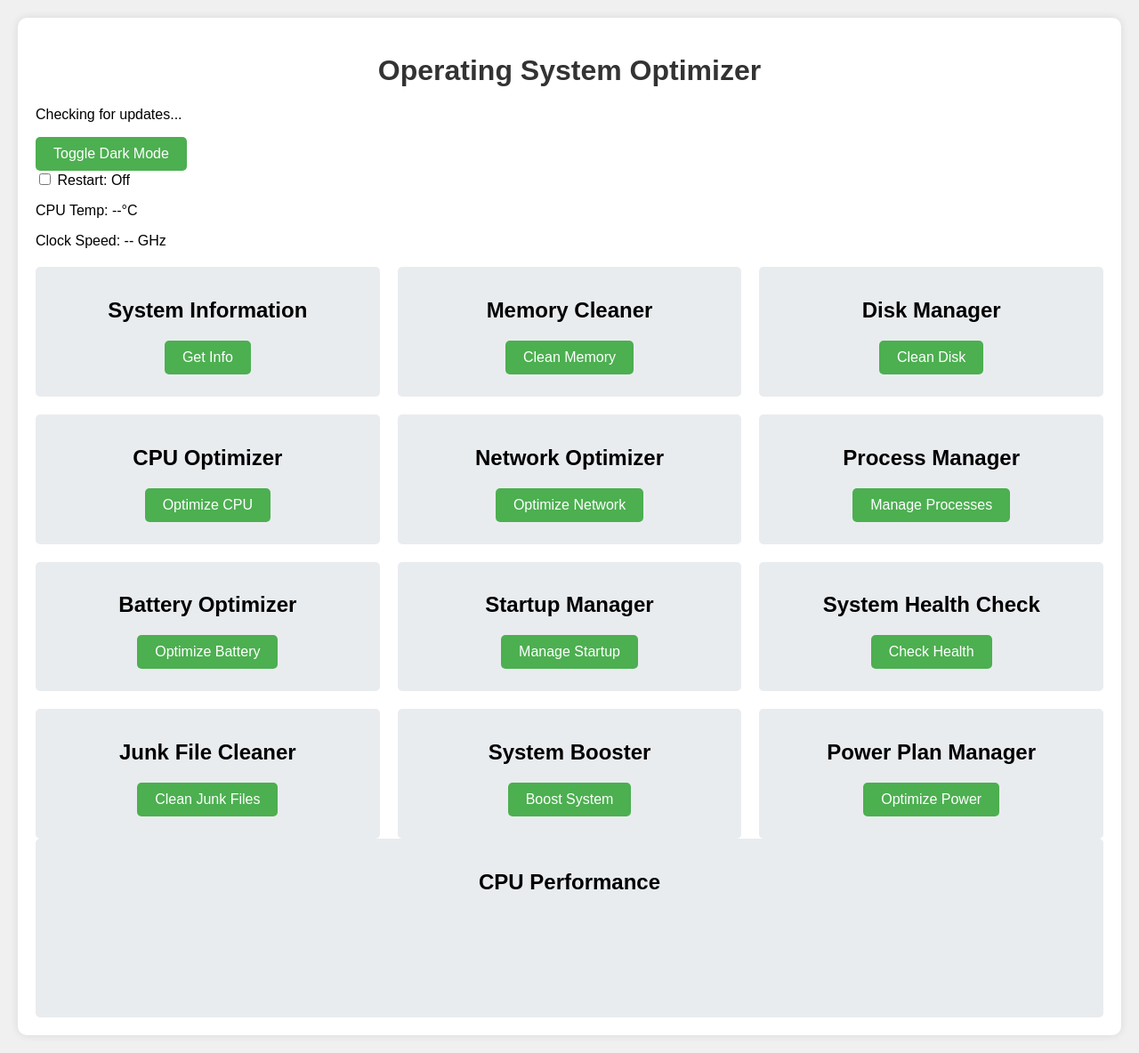
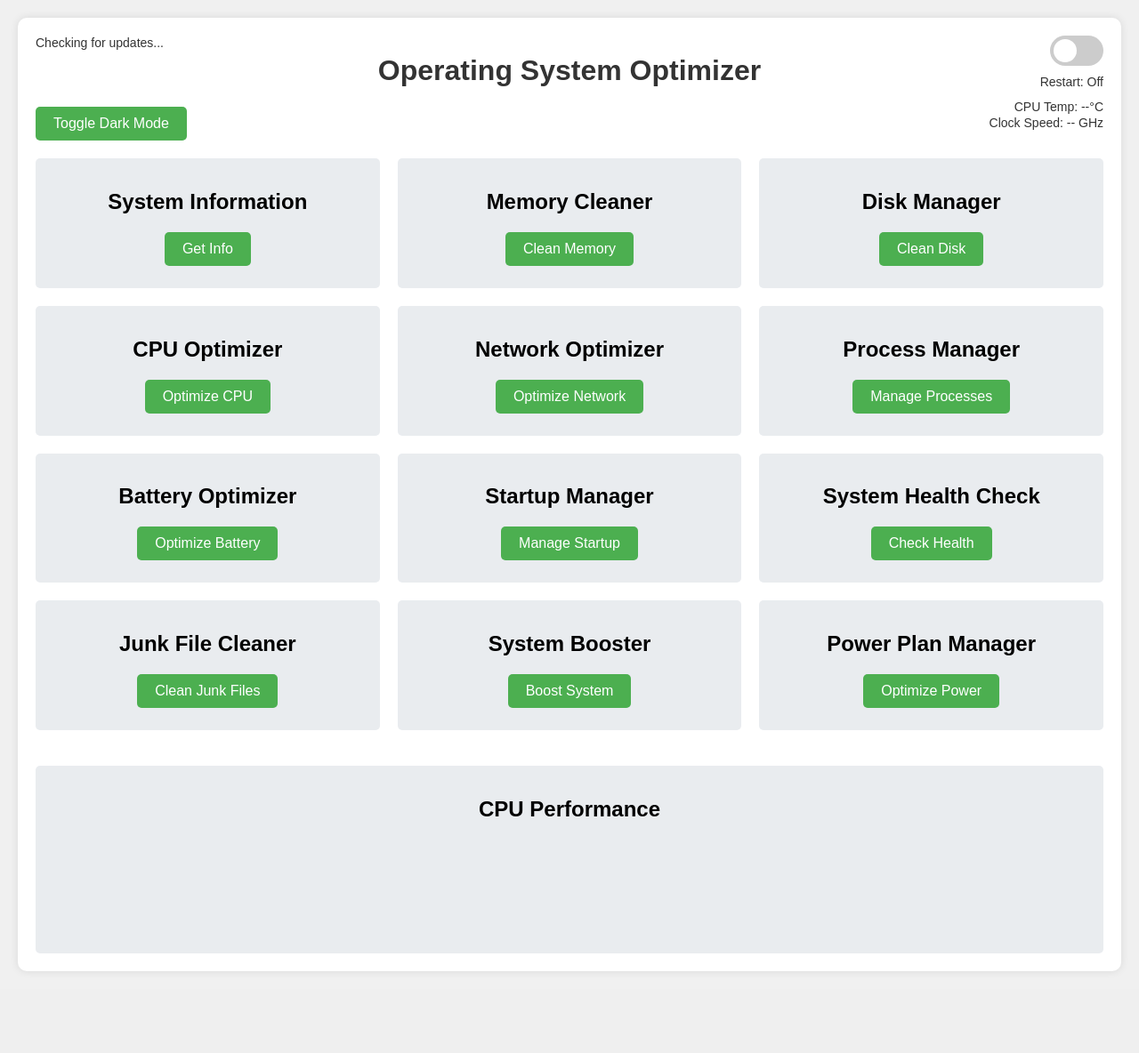
Before and after one commit to Raunaque786/os-optimizer, a Flask app: page / in a window 1280 px wide. Shown: the whole page at 89% size. After the commit the page ends 1092 px from the top, so only its background shows below. Run offline with Flask 3, Linux system fonts and the light colour scheme.

Commit message:
Update style.css

```diff
--- a/Static/style.css
+++ b/Static/style.css
@@ -18,6 +18,8 @@ body.dark-mode {
     padding: 20px;
     border-radius: 10px;
     box-shadow: 0 0 10px rgba(0, 0, 0, 0.1);
+    position: relative;
+    min-height: calc(100vh - 40px); /* Ensure container takes full height minus padding */
 }
 
 .dark-mode .container {
@@ -38,6 +40,7 @@ h1 {
     flex-wrap: wrap;
     gap: 20px;
     margin-top: 20px;
+    margin-bottom: 40px; /* Added to ensure space before cpu-wave */
 }
 
 .module {
@@ -92,6 +95,131 @@ h1 {
     font-size: 14px;
 }
 
+.result canvas {
+    max-width: 100%;
+    margin-top: 10px;
+}
+
 .hidden {
     display: none;
 }
+
+.health-score {
+    font-weight: bold;
+    color: #4CAF50;
+}
+
+.dark-mode .health-score {
+    color: #90EE90;
+}
+
+.toggle-container {
+    position: absolute;
+    top: 20px;
+    right: 20px;
+    display: flex;
+    flex-direction: column;
+    align-items: flex-end;
+    gap: 10px;
+}
+
+.switch {
+    position: relative;
+    display: inline-block;
+    width: 60px;
+    height: 34px;
+}
+
+.switch input {
+    opacity: 0;
+    width: 0;
+    height: 0;
+}
+
+.slider {
+    position: absolute;
+    cursor: pointer;
+    top: 0;
+    left: 0;
+    right: 0;
+    bottom: 0;
+    background-color: #ccc;
+    transition: 0.4s;
+    border-radius: 34px;
+}
+
+.slider:before {
+    position: absolute;
+    content: "";
+    height: 26px;
+    width: 26px;
+    left: 4px;
+    bottom: 4px;
+    background-color: white;
+    transition: 0.4s;
+    border-radius: 50%;
+}
+
+input:checked + .slider {
+    background-color: #4CAF50;
+}
+
+input:checked + .slider:before {
+    transform: translateX(26px);
+}
+
+#restartLabel {
+    font-size: 14px;
+    color: #333;
+}
+
+.dark-mode #restartLabel {
+    color: #fff;
+}
+
+.cpu-stats {
+    font-size: 14px;
+    color: #333;
+    text-align: right;
+}
+
+.dark-mode .cpu-stats {
+    color: #fff;
+}
+
+.cpu-stats p {
+    margin: 2px 0;
+}
+
+.update-container {
+    position: absolute;
+    top: 20px;
+    left: 20px;
+    font-size: 14px;
+    color: #333;
+}
+
+.dark-mode .update-container {
+    color: #fff;
+}
+
+#updateStatus {
+    margin: 0;
+}
+
+.cpu-wave {
+    margin-top: 40px; /* Increased from 20px for more separation */
+    margin-bottom: 40px; /* Added bottom margin for space below */
+    padding: 20px; /* Slightly increased padding */
+    border-radius: 5px;
+    background-color: #e9ecef;
+    text-align: center;
+    position: relative; /* Ensure it stays in flow */
+    min-height: 200px; /* Give it a minimum height to prevent collapse */
+    width: 100%; /* Ensure it takes full width */
+    box-sizing: border-box; /* Include padding in width calculation */
+}
+
+.dark-mode .cpu-wave {
+    background-color: #555;
+}
```
